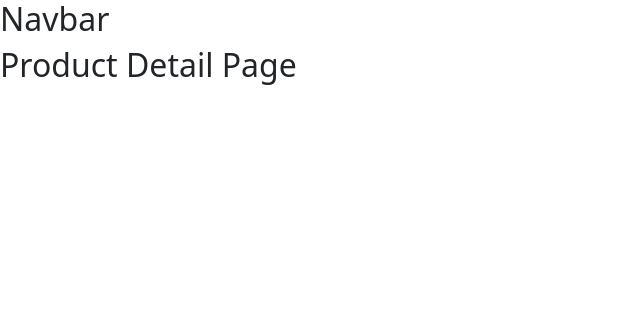
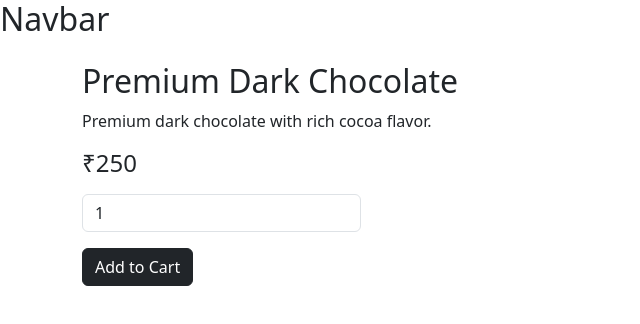
Before and after one commit to nigsinha/coco-moon, a React (Vite) app: page /product/1 in a window 1280 px wide. Shown: the top 324 px of the page, without its empty margins (0-640 px from the left). Built offline with nearby package versions, Linux system fonts and the light colour scheme; the HTML template or start-up script is replaced by a standard one.

Commit message:
updated product descriptions

```diff
--- a/src/App.jsx
+++ b/src/App.jsx
@@ -1,4 +1,5 @@
 import { BrowserRouter, Routes, Route } from "react-router-dom";
+import { useState } from "react";
 import Home from "./pages/Home";
 import ProductDetail from "./pages/ProductDetail";
 import Cart from "./pages/Cart";
@@ -7,13 +8,33 @@ import Success from "./pages/Success";
 import Navbar from "./components/Navbar";
 
 function App() {
+
+  const [cart, setCart] = useState([]);
+
+  const addToCart = (product, quantity) => {
+    const existing = cart.find(item => item.id === product.id);
+
+    if (existing) {
+      setCart(cart.map(item =>
+        item.id === product.id
+          ? { ...item, quantity: item.quantity + quantity }
+          : item
+      ));
+    } else {
+      setCart([...cart, { ...product, quantity }]);
+    }
+  };
+
   return (
     <BrowserRouter>
-      <Navbar />
+      <Navbar cart={cart} />
       <Routes>
         <Route path="/" element={<Home />} />
-        <Route path="/product/:id" element={<ProductDetail />} />
-        <Route path="/cart" element={<Cart />} />
+        <Route
+          path="/product/:id"
+          element={<ProductDetail addToCart={addToCart} />}
+        />
+        <Route path="/cart" element={<Cart cart={cart} />} />
         <Route path="/checkout" element={<Checkout />} />
         <Route path="/success" element={<Success />} />
       </Routes>
--- a/src/pages/ProductDetail.jsx
+++ b/src/pages/ProductDetail.jsx
@@ -1,5 +1,45 @@
-function ProductDetail() {
-  return <h2>Product Detail Page</h2>;
+import { useParams } from "react-router-dom";
+import { useState } from "react";
+import products from "../data/products";
+
+function ProductDetail({ addToCart }) {
+
+  const { id } = useParams();
+
+  const product = products.find(
+    (item) => item.id === parseInt(id)
+  );
+
+  const [quantity, setQuantity] = useState(1);
+
+  if (!product) {
+    return <h2>Product Not Found</h2>;
+  }
+
+  return (
+    <div className="container mt-4">
+      <h2>{product.name}</h2>
+      <p>{product.description}</p>
+      <h4>₹{product.price}</h4>
+
+      <div className="mt-3">
+        <input
+          type="number"
+          min="1"
+          value={quantity}
+          onChange={(e) => setQuantity(parseInt(e.target.value))}
+          className="form-control w-25"
+        />
+
+        <button
+          className="btn btn-dark mt-3"
+          onClick={() => addToCart(product, quantity)}
+        >
+          Add to Cart
+        </button>
+      </div>
+    </div>
+  );
 }
 
 export default ProductDetail;
```
